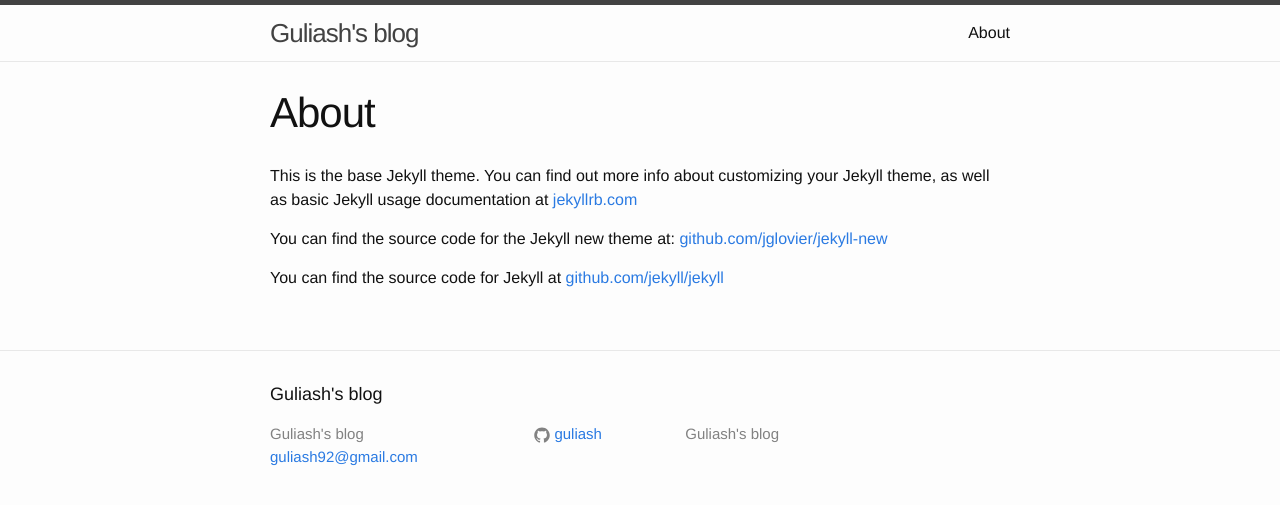
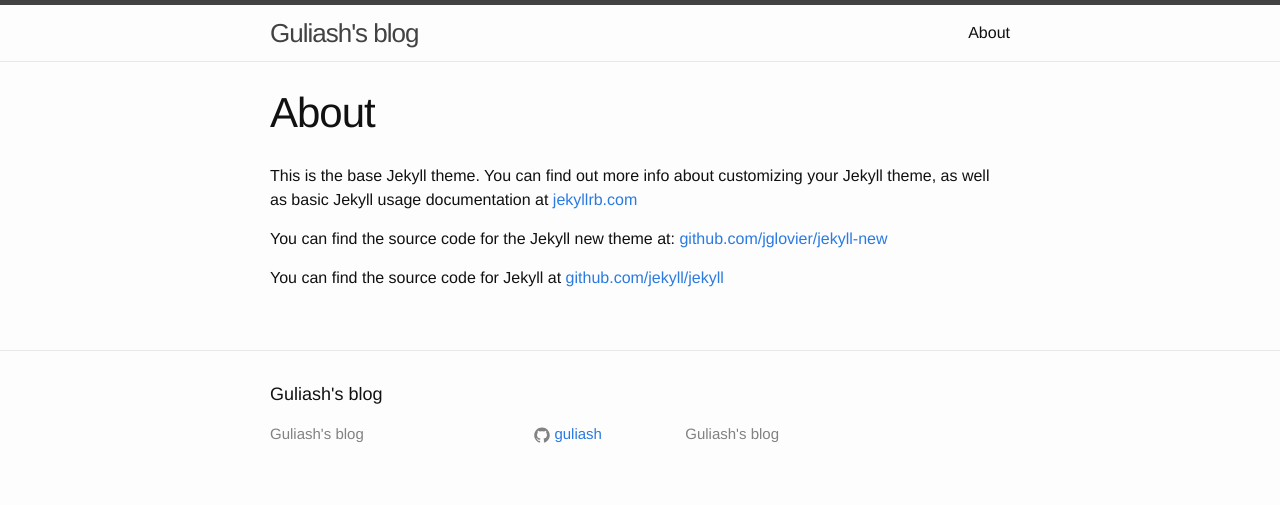
Before and after one commit to guliash/guliash.github.io, a Jekyll site: the page built from about.md, in a window 1280 px wide. Shown: the top 505 px of the page. Built offline with Jekyll 4.4.1, drawn with Linux system fonts in a browser that asks for light colours.

Commit message:
remove email

```diff
--- a/_config.yml
+++ b/_config.yml
@@ -1,6 +1,5 @@
 # Site settings
 title: Guliash's blog
-email: guliash92@gmail.com
 description: > # this means to ignore newlines until "baseurl:"
   Guliash's blog
 baseurl: "" # the subpath of your site, e.g. /blog/
```
